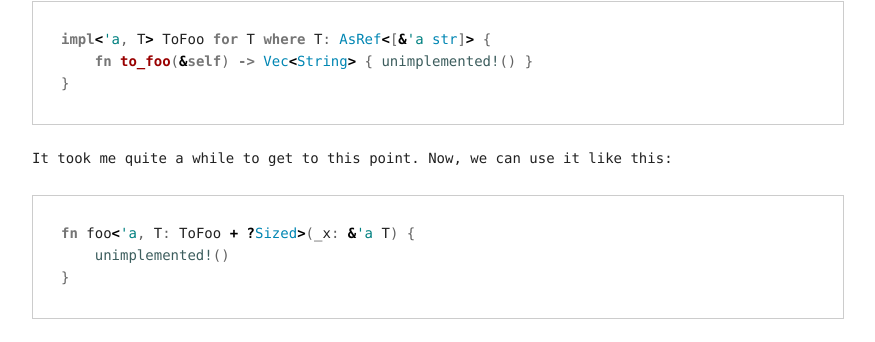
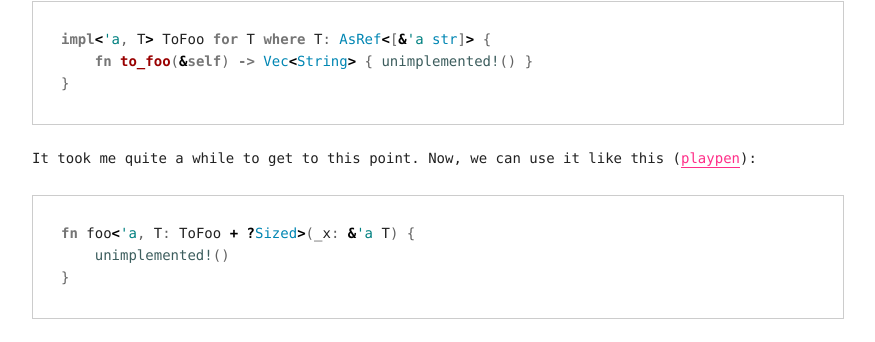
Before and after one commit to killercup/scribbles, a Jekyll site: the page built from _posts/2017-03-23-impl-a-trait-for-str-slices-and-slices-of-strs.md, in a window 1280 px wide and 900 px high, scrolled down 3192 px. Shown: the part 109-451 px from the top of the window, without its empty margins (202-1077 px from the left). Built offline with Jekyll 4.4.1, drawn with Linux system fonts in a browser that asks for light colours; some of the changed text lies outside the part shown.

Commit message:
Slice-Str-Trait-Stuff: Add Playpen Links

````diff
--- a/_posts/2017-03-23-impl-a-trait-for-str-slices-and-slices-of-strs.md
+++ b/_posts/2017-03-23-impl-a-trait-for-str-slices-and-slices-of-strs.md
@@ -28,14 +28,16 @@
 [tdd]: {% post_url 2016-12-13-trait-driven-development-in-rust %}
 
 ```rust
-pub trait ToFoo {
+trait ToFoo {
     fn to_foo(&self) -> Vec<String>;
 }
 ```
 
 ## First try
 
-Sounds easy enough, right? Let's write it down:
+Sounds easy enough, right? Let's write it down ([playpen][play1]):
+
+[play1]: https://play.rust-lang.org/?gist=a29484d0546d76e09fd3b789df4bf77b&version=stable&backtrace=0
 
 ```rust
 trait ToFoo<'a> {
@@ -85,7 +87,9 @@
 }
 ```
 
-Note that it is not `... for &T` but `... for T` and then has a method that takes `&self`. Okay, here's a simplified new version:
+Note that it is not `... for &T` but `... for T` and then has a method that takes `&self`. Okay, here's a simplified new version ([playpen][play2]):
+
+[play2]: https://play.rust-lang.org/?gist=9bc7e3895ea82f5842fea82c6d689bb5&version=stable&backtrace=0
 
 ```rust
 trait ToFoo {}
@@ -145,7 +149,9 @@
 }
 ```
 
-It took me quite a while to get to this point. Now, we can use it like this:
+It took me quite a while to get to this point. Now, we can use it like this ([playpen][play3]):
+
+[play3]: https://play.rust-lang.org/?gist=82e565d5c1e97f5a8f3635d2672a8beb&version=stable&backtrace=0
 
 ```rust
 fn foo<'a, T: ToFoo + ?Sized>(_x: &'a T) {
````
